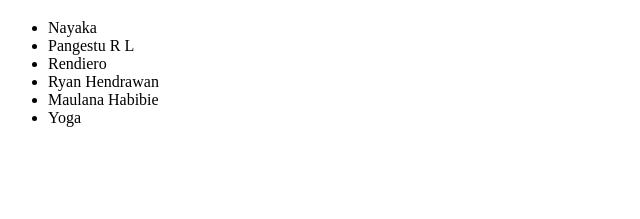
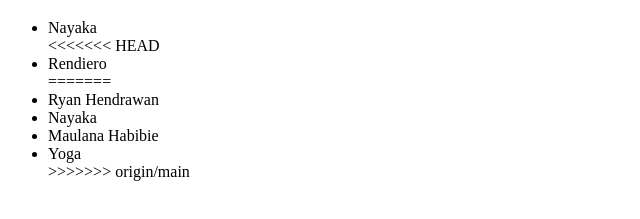
Before and after one commit to nayakayp/belajar-merge, a plain HTML site: page index.html in a window 1280 px wide. Shown: the part 61-280 px from the top of the page, without its empty margins (0-640 px from the left). Drawn offline with Linux system fonts and the light colour scheme.

```diff
--- a/index.html
+++ b/index.html
@@ -7,11 +7,14 @@
     <h1>Belajar Merge Bareng:</h1>
     <ul>
       <li>Nayaka</li>
-      <li>Pangestu R L</li>
+<<<<<<< HEAD
       <li>Rendiero</li>
+=======
       <li>Ryan Hendrawan</li>
+      <li>Nayaka</li>
       <li>Maulana Habibie</li>
       <li>Yoga</li>
+>>>>>>> origin/main
     </ul>
   </body>
 </html>
```
